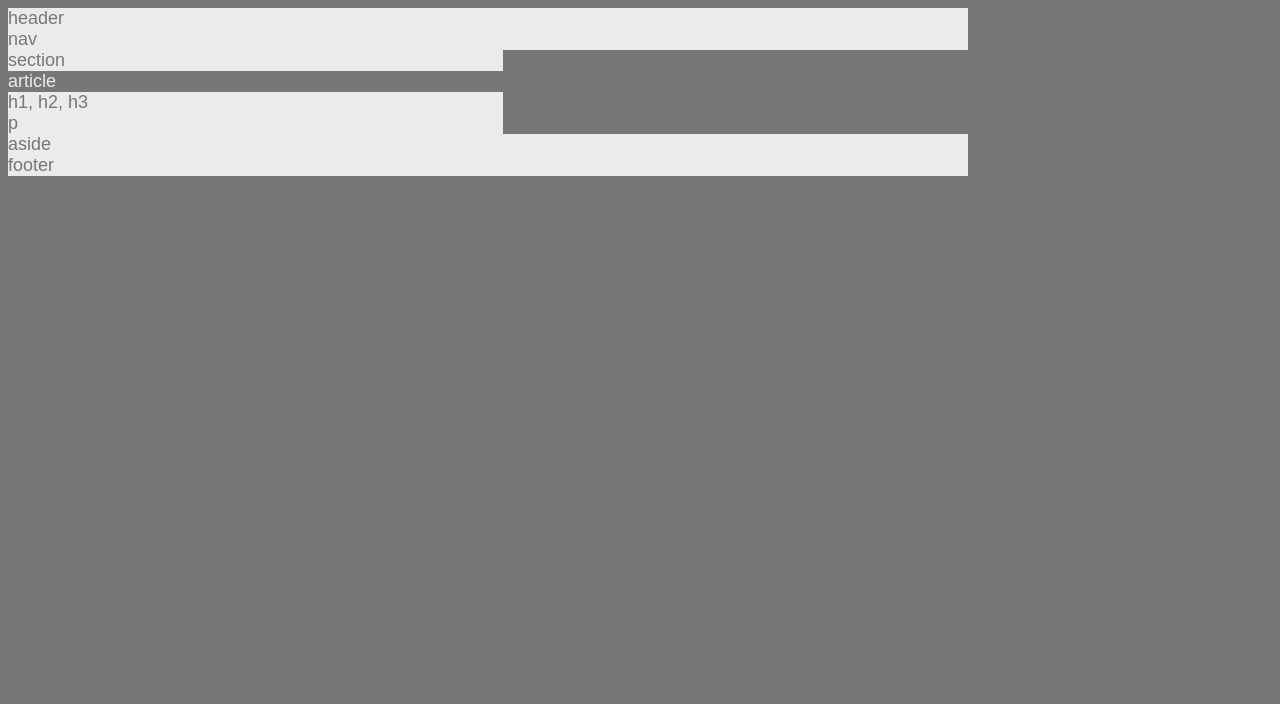
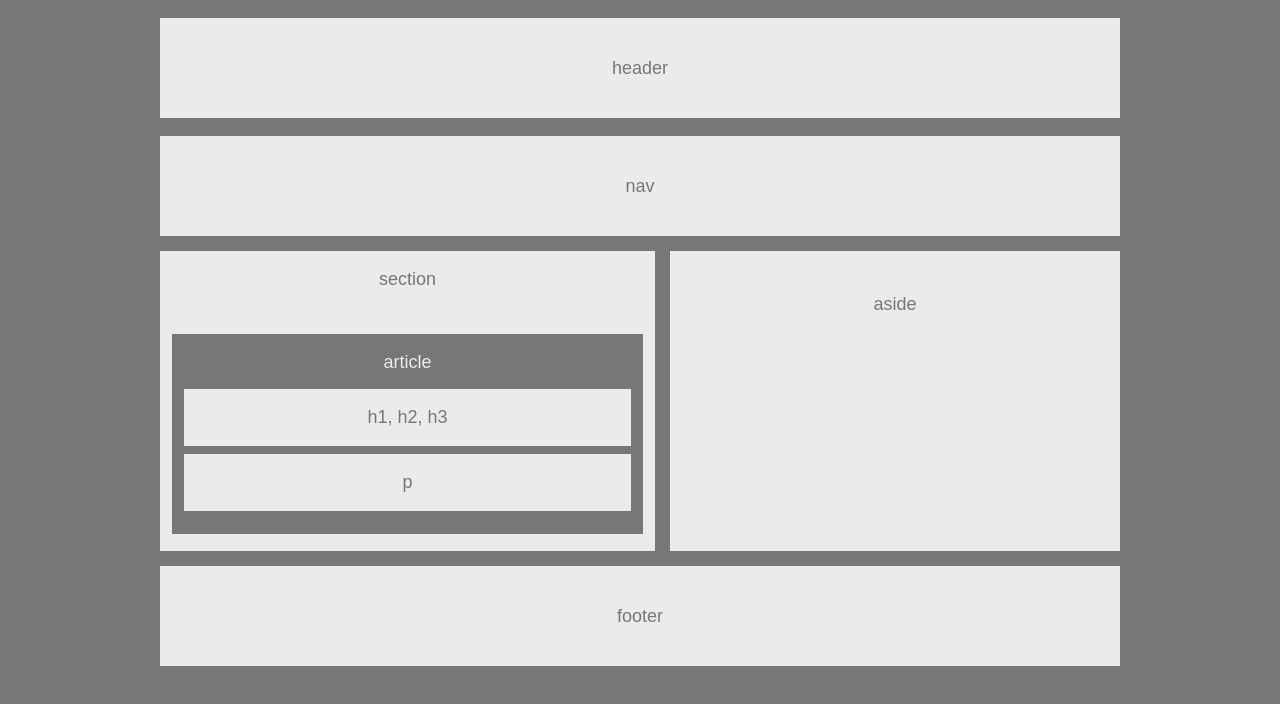
Before and after one commit to cbragg9/HW-Wireframe, a plain HTML site: page index.html in a window 1280 px wide. Drawn offline with Linux system fonts and the light colour scheme.

Commit message:
solved homework

```diff
--- a/index.html
+++ b/index.html
@@ -12,27 +12,27 @@
 
 
     <header class="head-box">
-        header
+        <p>header</p>
     </header>
 
 
     <nav class="nav-box">
-        nav
+        <p>nav</p>
     </nav>
 
 
     <section class="section-box">
-        section
+        <p>section</p>
 
         <article class="art-box">
-            article
+            <p>article</p>
 
             <section class="heading-box">
-                h1, h2, h3
+                <p>h1, h2, h3</p>
             </section>
 
             <section class="p-box">
-                p
+                <p>p</p>
             </section>
 
         </article>
@@ -41,12 +41,12 @@
 
 
     <aside class="aside-box">
-        aside
+        <p>aside</p>
     </aside>
 
 
     <footer class="footer-box">
-        footer
+        <p>footer</p>
     </footer>
 
 </body>
--- a/style.css
+++ b/style.css
@@ -8,9 +8,9 @@ body {
     background: #777;
     width: 960px;
     font-size: 18px;
+    margin: 0 auto;
 }
 
-/* Class instructions */
 .head-box,
 .nav-box,
 .section-box,
@@ -19,17 +19,62 @@ body {
     background: #ebebeb;
 }
 
+.head-box,
+.nav-box,
+.footer-box {
+    width: 100%;
+    height: 100px;
+    margin: 15px 0;
+    text-align: center;
+    vertical-align: middle;
+    line-height: 100px;
+}
+
 .art-box {
     color: #ebebeb;
     background: #777;
+    width: 95%;
+    height: 200px;
+    position: absolute;
+    top: 27.5%;
+    left: 2.5%;
 }
 
 .heading-box,
 .p-box {
     color: #777;
     background: #ebebeb;
+    width: 95%;
+    position: absolute;
+    left: 2.5%;
+}
+
+.heading-box {
+    top: 27.5%;
+}
+
+.p-box {
+    top: 60%;
 }
 
 .section-box {
     width: 495px;
+    height: 300px;
+    float: left;
+    text-align: center;
+    position: relative;
 }
+
+.aside-box {
+    width: 450px;
+    height: 300px;
+    float: left;
+    margin-left: 15px;
+    margin-bottom: 15px;
+    text-align: center;
+    padding-top: 25px;
+}
+
+.footer-box {
+    clear: both;
+}
```
